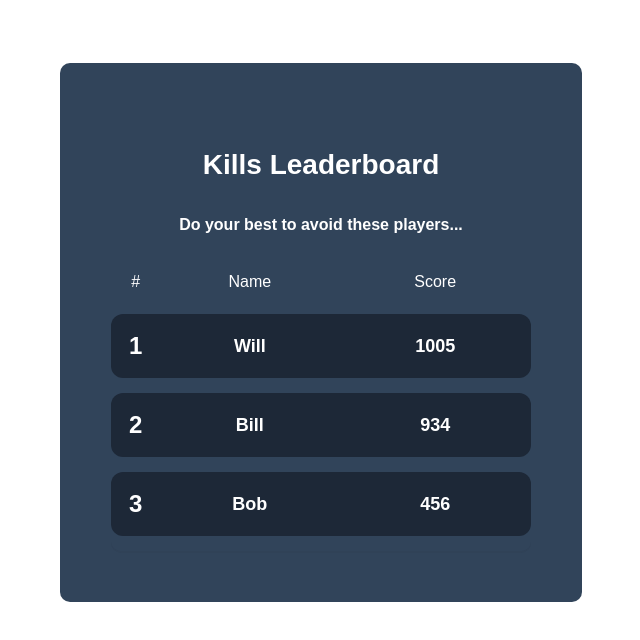
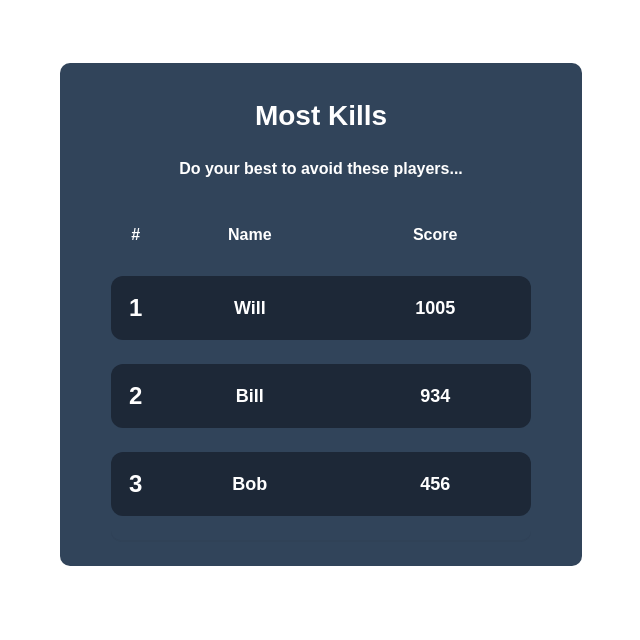
Before and after one commit to wsaada19/react-leaderboard, a React app: page / in a window 1280 px wide. Shown: the top 640 px of the page, without its empty margins (319-959 px from the left). Built offline with nearby package versions, Linux system fonts and the light colour scheme.

Commit message:
cleaning up and reformating

```diff
--- a/src/app/App.tsx
+++ b/src/app/App.tsx
@@ -1,12 +1,19 @@
-import * as React from 'react';
-import * as ReactDOM from 'react-dom';
-import Leaderboard from './components/Leaderboard';
-import './scss/index.scss';
+import * as React from "react";
+import * as ReactDOM from "react-dom";
+import Leaderboard from "./components/Leaderboard";
+import "./scss/index.scss";
 
-ReactDOM.render(<Leaderboard className="wrapper"
-                    title= {"Kills Leaderboard"}
-                    subtitle = {"Do your best to avoid these players..."}
-                    headings = {["Name", "Score"]}
-                    rows = {[["Will", 1005], ["Bill", 934], ["Bob", 456]]}
-                     />,
-        document.getElementById('root'));
+ReactDOM.render(
+  <Leaderboard
+    className="wrapper"
+    title={"Most Kills"}
+    subtitle={"Do your best to avoid these players..."}
+    headings={["Name", "Score"]}
+    rows={[
+      ["Will", 1005],
+      ["Bill", 934],
+      ["Bob", 456],
+    ]}
+  />,
+  document.getElementById("root")
+);
--- a/src/app/scss/spacing.scss
+++ b/src/app/scss/spacing.scss
@@ -3,6 +3,6 @@
     background-color: #31445A;
     color: white;
     border-radius: 10px;
-    padding: 4%;
+    padding: 2% 4%;
     max-width: 420px;
 }
--- a/src/app/scss/table.scss
+++ b/src/app/scss/table.scss
@@ -1,9 +1,8 @@
 .leaderboard {
-  max-width: 100vw;
-
   h2 {
     text-align: center;
     padding: 12px;
+    margin: 0;
     font-size: 28px;
   }
 
@@ -15,11 +14,11 @@
   table {
     width: 100%;
     box-shadow: 0 2px 0 0 rgba(22, 29, 37, 0.05);
-    border-spacing: 0 15px;
+    border-spacing: 0 24px;
     border-radius: 10px;
 
     thead tr th {
-        font-size: 16px;
+      font-size: 16px;
     }
 
     tr td:first-child {
@@ -30,17 +29,8 @@
       border-top-right-radius: 12px;
       border-bottom-right-radius: 12px;
     }
-    tr td:first-child {
-      border-top-left-radius: 12px;
-      border-bottom-left-radius: 12px;
-    }
-    tr td:last-child {
-      border-top-right-radius: 12px;
-      border-bottom-right-radius: 12px;
-    }
 
     th {
-      font-weight: normal;
       padding: 8px;
       font-size: 18px;
     }
@@ -50,7 +40,6 @@
     }
 
     tr {
-      border-radius: 10px;
       td:first-of-type {
         width: 10%;
         font-size: 24px;
```
